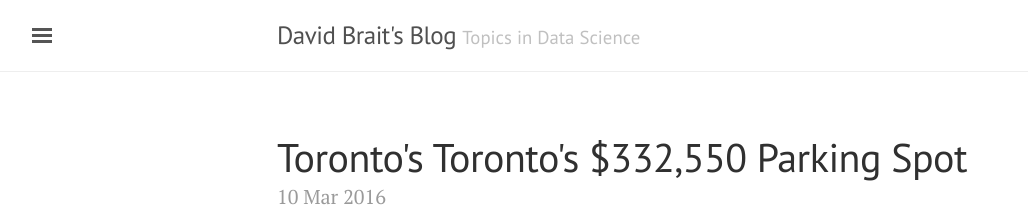
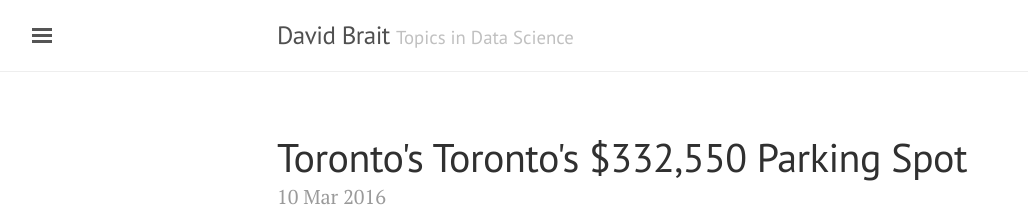
Before and after one commit to dbrait/dbrait-blog, a Jekyll site: the page built from index.html, in a window 1280 px wide and 900 px high. Shown: the top 216 px of the window, without its empty margins (3-1031 px from the left). Built offline with Jekyll 4.4.1, drawn with Linux system fonts in a browser that asks for light colours; the list of posts is cut into pages by our own code; some of the changed lines change nothing that is shown.

Commit message:
Update _config.yml

```diff
--- a/_config.yml
+++ b/_config.yml
@@ -4,9 +4,9 @@
 permalink:           pretty
 
 # Setup
-title:               David Brait's Blog
+title:               David Brait
 tagline:             "Topics in Data Science"
-description:         'A blog that uses data science to look into interesting trends'
+description:         'A blog that explores interesting data '
 url:                 http://dbrait.github.io
 baseurl:             ''
 paginate:            5
```
